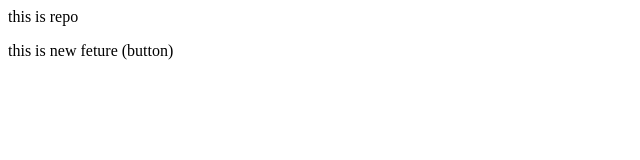
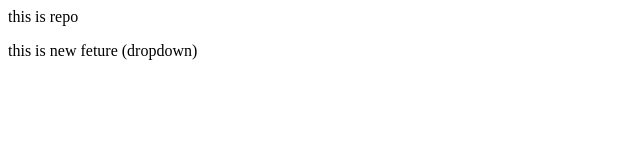
Before and after one commit to ThoratIshwar/git-project, a plain HTML site: page index.html in a window 1280 px wide. Shown: the full height of the page, 0-640 px from the left. Drawn offline with Linux system fonts and the light colour scheme.

Commit message:
add new dropdown

```diff
--- a/index.html
+++ b/index.html
@@ -1,2 +1,2 @@
 <p>this is repo</p>
-<p>this is new feture (button)</p>
+<p>this is new feture (dropdown)</p>
```
